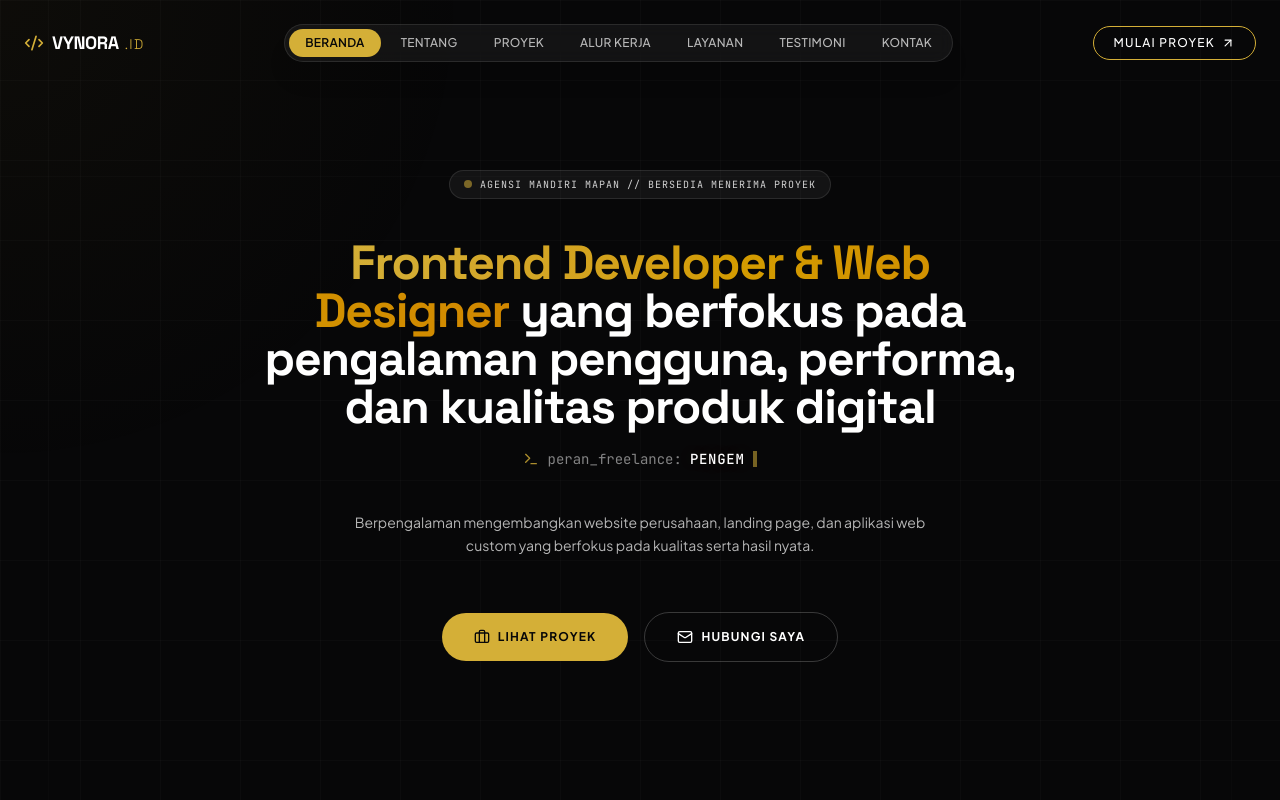
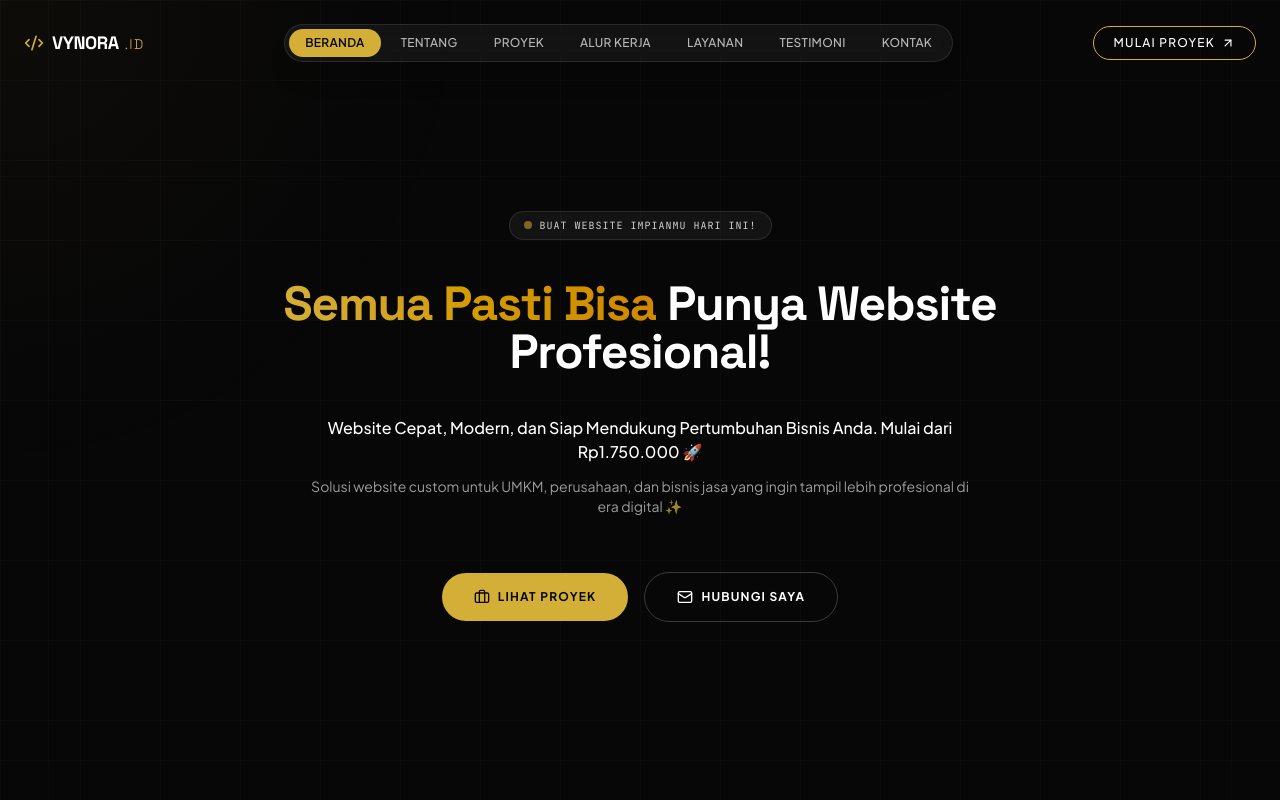
Before and after one commit to aldyfadil/portfolio-2, a React (Vite) app: page / in a window 1280 px wide. Shown: the top 800 px of the page. Built offline with nearby package versions, Linux system fonts and the light colour scheme.

Commit message:
update equipmentt

```diff
--- a/src/components/Hero.tsx
+++ b/src/components/Hero.tsx
@@ -1,50 +1,7 @@
-import { useEffect, useState } from 'react';
-import { motion, AnimatePresence } from 'motion/react';
-import { Mail, Briefcase, Terminal } from 'lucide-react';
+import { motion } from 'motion/react';
+import { Mail, Briefcase } from 'lucide-react';
 
 export default function Hero() {
-  const [skillIndex, setSkillIndex] = useState(0);
-  const [typedText, setTypedText] = useState('');
-  const [isDeleting, setIsDeleting] = useState(false);
-
-  const skillsList = [
-    'Pengembang Web Bersih & Rapi',
-    'Desainer Kustom UI & UX',
-    'Insinyur React Generasi Baru',
-    'Spesialis Optimasi Kecepatan Tinggi'
-  ];
-
-  // Fine typing implementation that manages speed and flow organically
-  useEffect(() => {
-    let timer: NodeJS.Timeout;
-    const currentFullText = skillsList[skillIndex];
-
-    const tick = () => {
-      if (isDeleting) {
-        setTypedText((prev) => prev.slice(0, -1));
-      } else {
-        setTypedText((prev) => currentFullText.slice(0, prev.length + 1));
-      }
-
-      let speed = isDeleting ? 25 : 65;
-
-      if (!isDeleting && typedText === currentFullText) {
-        // Delay at peak
-        speed = 1800;
-        setIsDeleting(true);
-      } else if (isDeleting && typedText === '') {
-        setIsDeleting(false);
-        setSkillIndex((prev) => (prev + 1) % skillsList.length);
-        speed = 200;
-      }
-
-      timer = setTimeout(tick, speed);
-    };
-
-    timer = setTimeout(tick, 100);
-    return () => clearTimeout(timer);
-  }, [typedText, isDeleting, skillIndex]);
-
   return (
     <section
       id="home"
@@ -66,7 +23,7 @@ export default function Hero() {
         >
           <span className="w-2 h-2 rounded-full bg-brand-gold animate-pulse" />
           <span className="font-mono text-[10px] tracking-widest text-white/80 uppercase">
-            AGENSI MANDIRI MAPAN // BERSEDIA MENERIMA PROYEK
+            Buat Website Impianmu Hari ini!
           </span>
         </motion.div>
 
@@ -79,34 +36,26 @@ export default function Hero() {
             className="text-3xl sm:text-4xl md:text-5xl font-bold tracking-tight font-display text-white max-w-3xl mx-auto"
           >
             <span className="text-transparent bg-clip-text bg-gradient-to-r from-brand-gold to-yellow-600 font-extrabold block md:inline">
-              Frontend Developer & Web Designer
+              Semua Pasti Bisa
             </span>{' '}
-            yang berfokus pada pengalaman pengguna, performa, dan kualitas produk digital
+            Punya Website Profesional!
           </motion.h1>
-
-          {/* Typing Terminal Display */}
-          <motion.div
-            initial={{ opacity: 0 }}
-            animate={{ opacity: 1 }}
-            transition={{ duration: 0.6, delay: 0.3 }}
-            className="flex items-center justify-center space-x-2 font-mono text-xs md:text-sm text-white/50 min-h-[24px]"
-          >
-            <Terminal className="w-4 h-4 text-brand-gold/80" />
-            <span>peran_freelance:</span>
-            <span className="text-white font-medium text-glow uppercase tracking-wider">{typedText}</span>
-            <span className="w-1 h-4 bg-brand-gold animate-pulse inline-block" />
-          </motion.div>
         </div>
 
         {/* Dynamic professional description */}
-        <motion.p
+        <motion.div
           initial={{ opacity: 0, y: 20 }}
           animate={{ opacity: 1, y: 0 }}
           transition={{ duration: 0.8, delay: 0.4 }}
-          className="text-white/70 max-w-xl text-xs sm:text-sm leading-relaxed font-sans mx-auto"
+          className="text-white/70 max-w-2xl text-xs sm:text-sm leading-relaxed font-sans mx-auto space-y-3"
         >
-          Berpengalaman mengembangkan website perusahaan, landing page, dan aplikasi web custom yang berfokus pada kualitas serta hasil nyata.
-        </motion.p>
+          <p className="font-medium text-white text-sm sm:text-base">
+            Website Cepat, Modern, dan Siap Mendukung Pertumbuhan Bisnis Anda. Mulai dari Rp1.750.000 🚀
+          </p>
+          <p className="text-white/60 text-xs sm:text-sm">
+            Solusi website custom untuk UMKM, perusahaan, dan bisnis jasa yang ingin tampil lebih profesional di era digital ✨
+          </p>
+        </motion.div>
 
         {/* Creative CTAs blocks */}
         <motion.div
```
